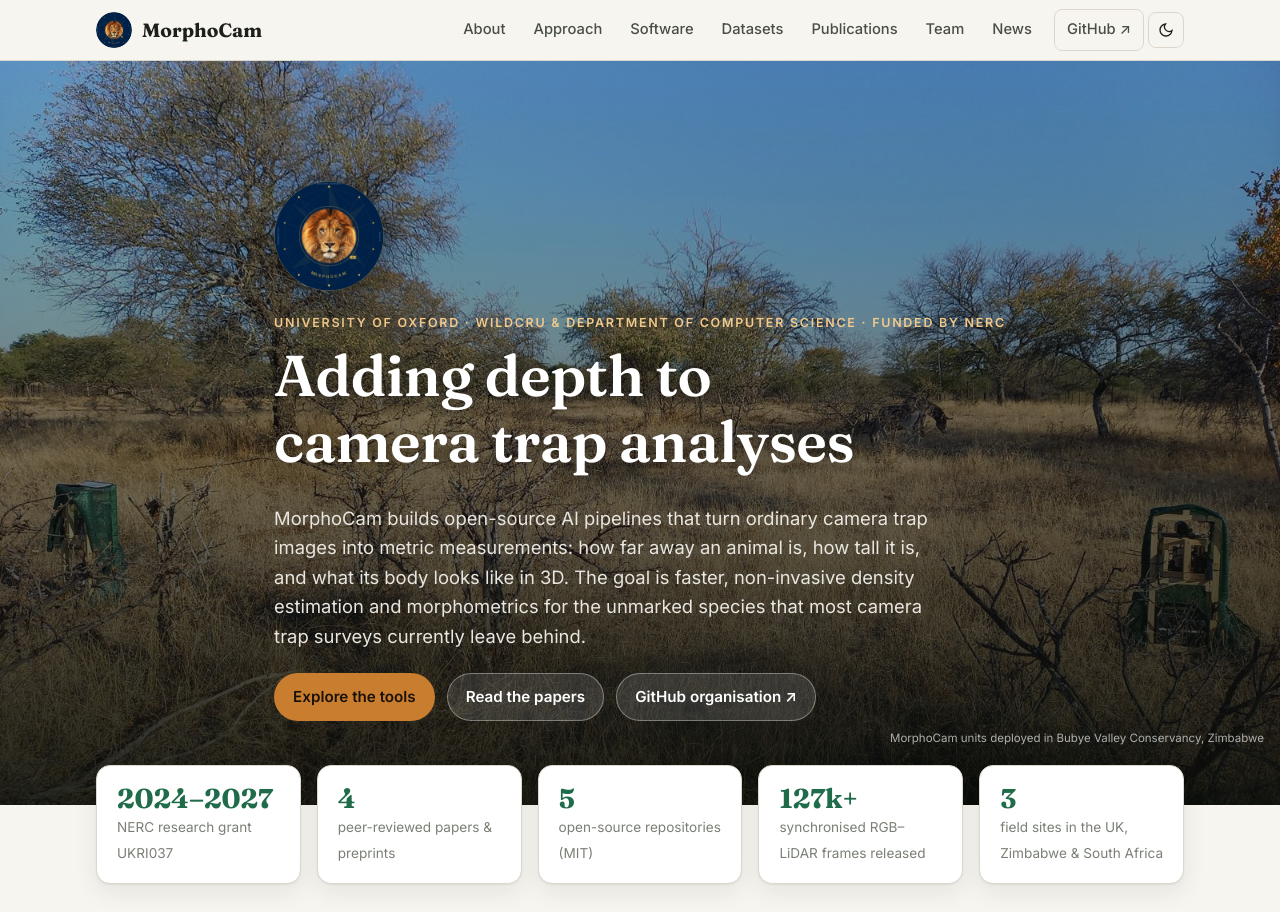
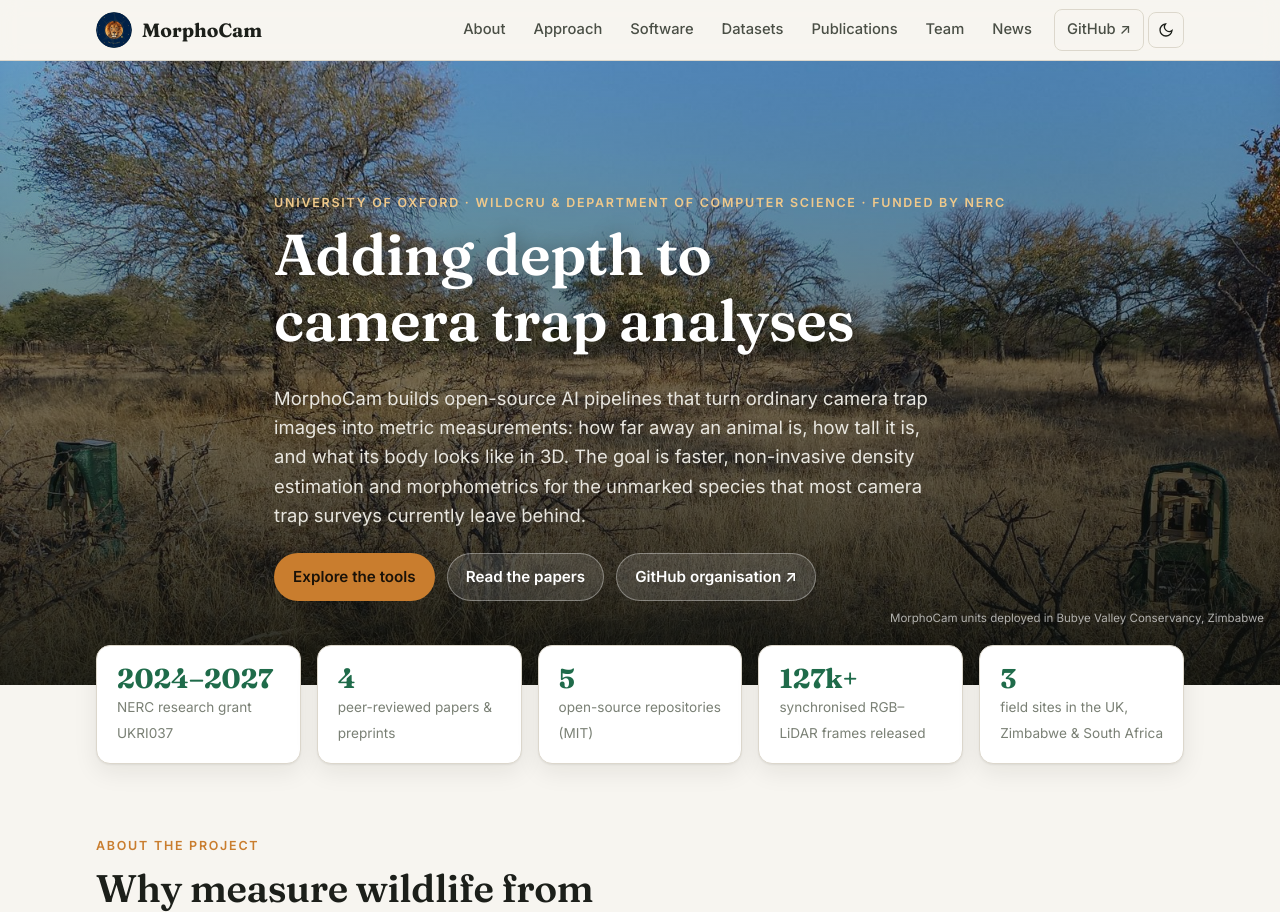
Before and after one commit to Morphocam/morphocam.github.io, a plain HTML site: page index.html in a window 1280 px wide. Shown: the top 912 px of the page. Drawn offline with Linux system fonts and the light colour scheme.

Commit message:
minor update

```diff
--- a/index.html
+++ b/index.html
@@ -48,7 +48,7 @@
 
 <section class="hero">
   <div class="wrap">
-    <img class="hero-logo" src="assets/img/logo.png" alt="MorphoCam logo" width="110" height="110">
+    <!--<img class="hero-logo" src="assets/img/logo.png" alt="MorphoCam logo" width="110" height="110"> -->
     <div class="kicker">University of Oxford · WildCRU &amp; Department of Computer Science · Funded by NERC</div>
     <h1>Adding depth to camera trap analyses</h1>
     <p class="lead">MorphoCam builds open-source AI pipelines that turn ordinary camera trap images into metric measurements: how far away an animal is, how tall it is, and what its body looks like in 3D. The goal is faster, non-invasive density estimation and morphometrics for the unmarked species that most camera trap surveys currently leave behind.</p>
```
